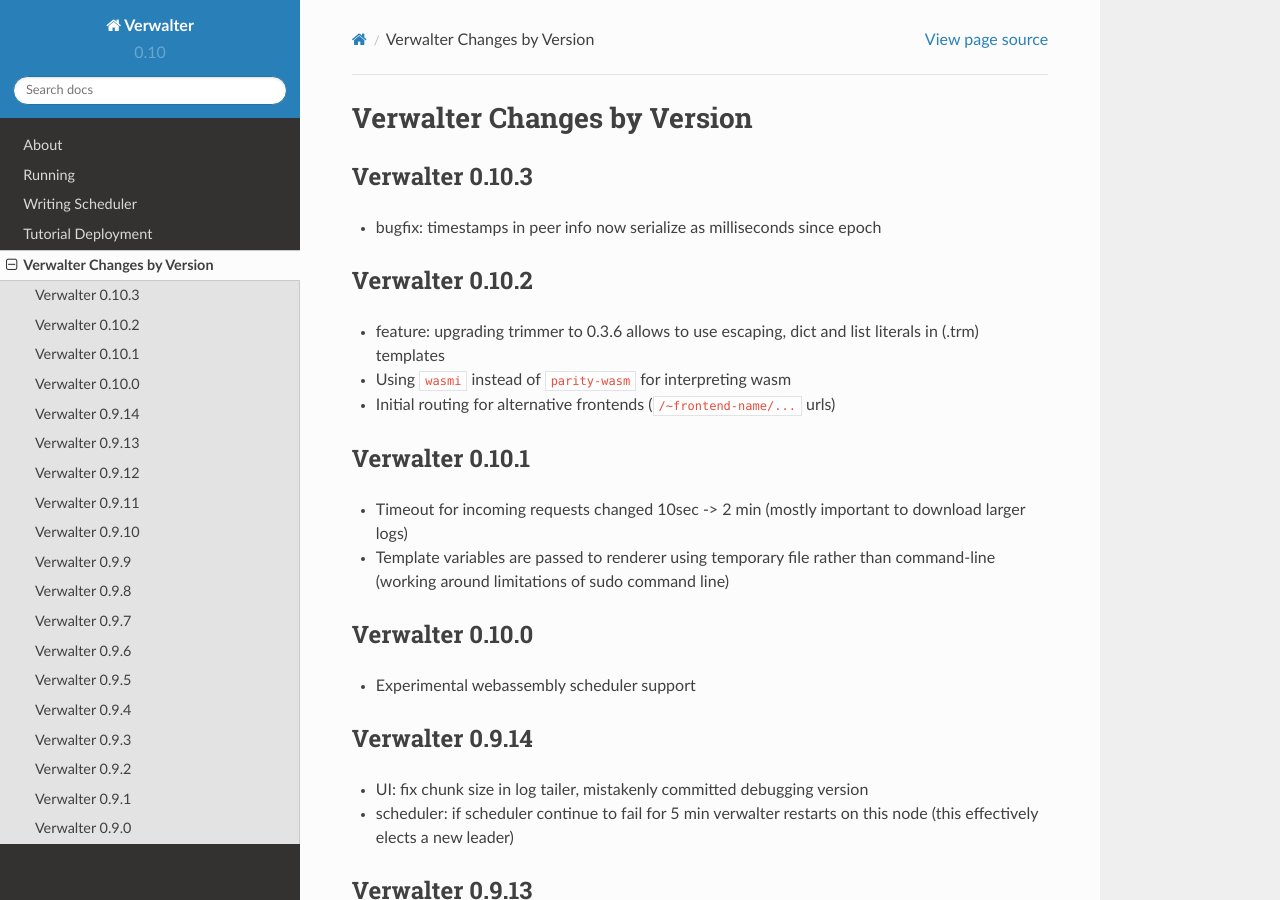
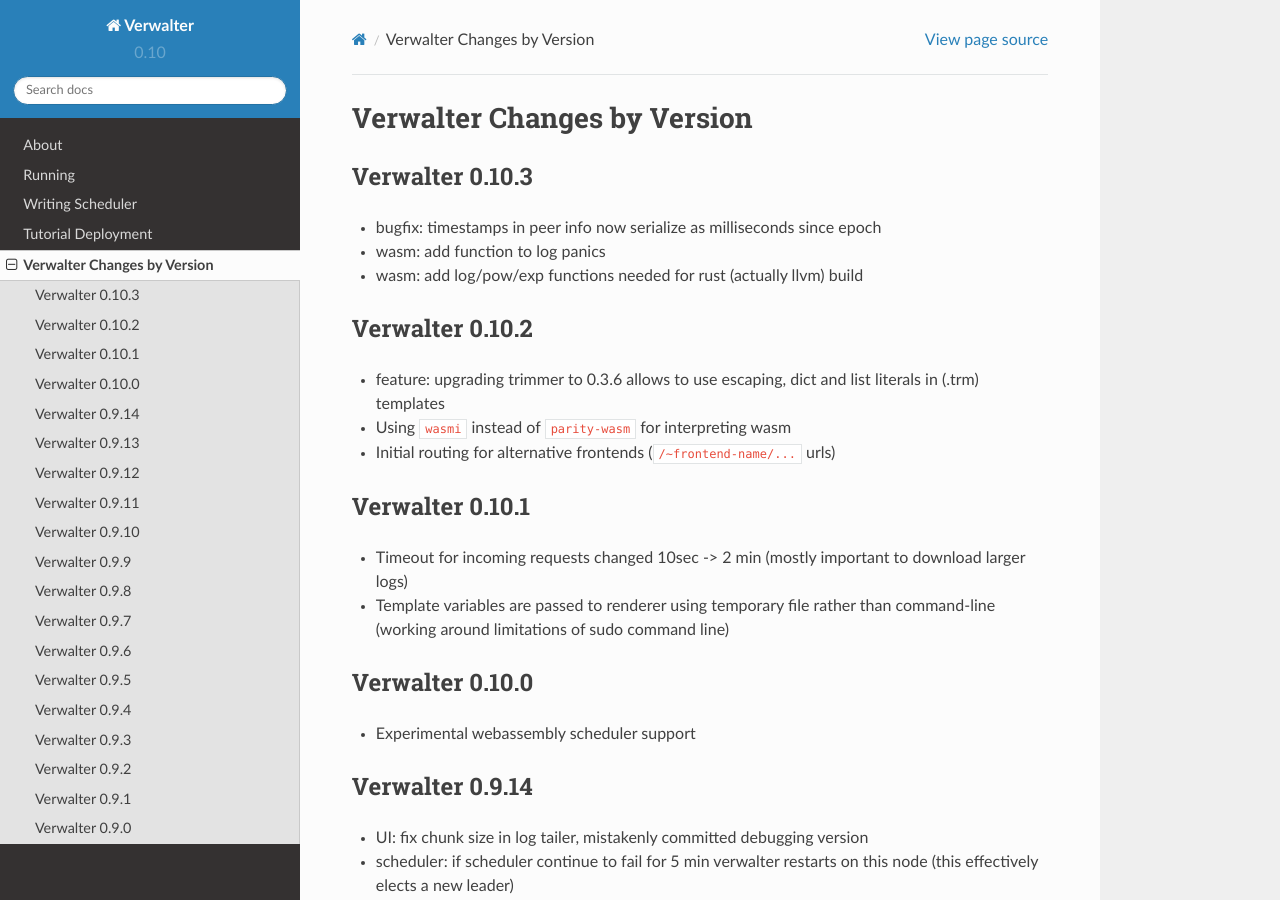
Before and after one commit to tailhook/verwalter, a Sphinx documentation site: the page built from doc/changelog.rst, in a window 1280 px wide and 900 px high. Built offline with Sphinx 7.4.7 and the Read the Docs theme 2.0.0, drawn with Linux system fonts in a browser that asks for light colours.

Commit message:
Update changelog

```diff
--- a/doc/changelog.rst
+++ b/doc/changelog.rst
@@ -1,5 +1,6 @@
 Verwalter Changes by Version
 ============================
+
 
 .. _changelog-0.10.3:
 
@@ -7,6 +8,9 @@
 ----------------
 
 * bugfix: timestamps in peer info now serialize as milliseconds since epoch
+* wasm: add function to log panics
+* wasm: add log/pow/exp functions needed for rust (actually llvm) build
+
 
 .. _changelog-0.10.2:
 
```
